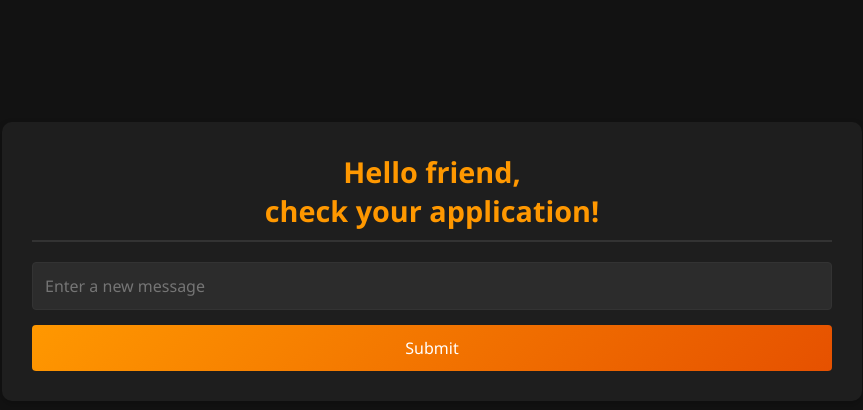
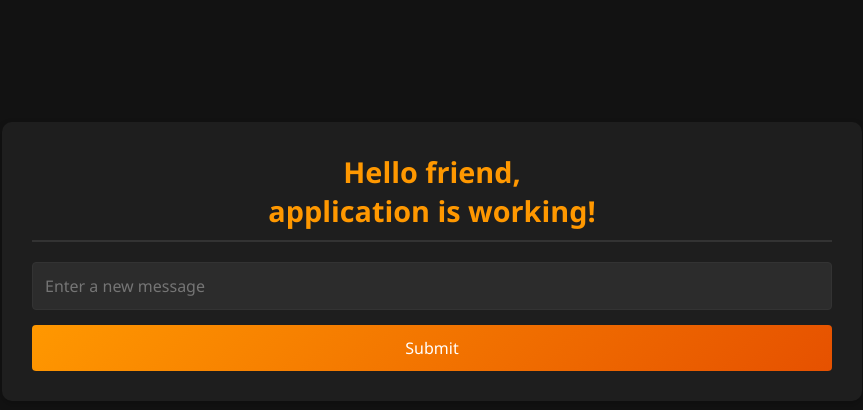
Before and after one commit to sahil4010/assignment, a Flask app: page / in a window 1280 px wide. Shown: the part 139-549 px from the top of the page, without its empty margins (208-1071 px from the left). Run offline with Flask 2, Linux system fonts and the light colour scheme; data that the repository does not hold is empty; some libraries are stand-ins or nearby versions.

Commit message:
last check

```diff
--- a/templates/index.html
+++ b/templates/index.html
@@ -119,7 +119,7 @@
 
 <body>
     <div class="container">
-        <h1>Hello friend,<br>check your application!</h1>
+        <h1>Hello friend,<br>application is working!</h1>
         <div class="messages">
             {% for message in messages %}
                 <p>{{ message[0] }}</p>
```
Also changed, not shown: 1 other file.
